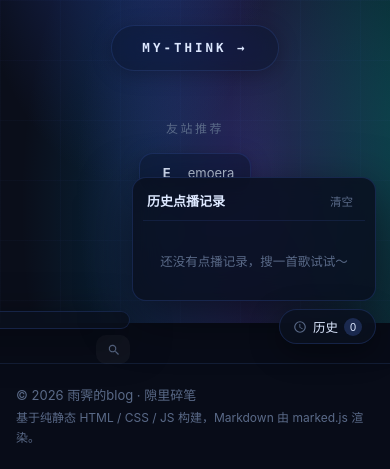
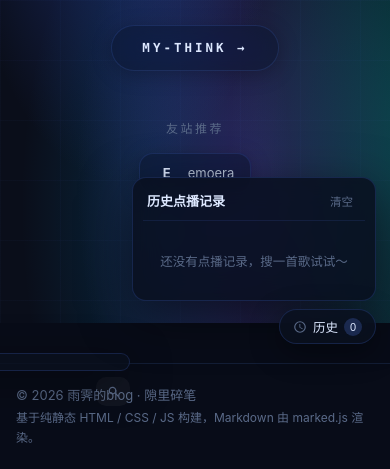
Before and after one commit to lotusor/lotusor.github.io, a plain HTML site: page index.html in a window 390 px wide. Shown: the part 420-889 px from the top of the page. Drawn offline with nearby package versions, Linux system fonts and the light colour scheme.

Commit message:
style(search): 搜索栏垂直回到默认 bottom(22px/14px)，水平保持 25vw

```diff
--- a/landing.css
+++ b/landing.css
@@ -564,12 +564,12 @@ body.on-blog .blog-head { padding-top: 72px; }
 
 /* ==================== 音乐控件（播放器页面级 + 内联搜索） ==================== */
 /* 播放器恢复 NMP 原生页面级定位（position=bottom-right，可在 HTML 改任意角） */
-/* .music-dock 仅承载内联搜索栏，固定在左 1/4 处（左边缘↔居中 MY-THINK 按钮的中点），垂直高度不变 */
+/* .music-dock 仅承载内联搜索栏，固定在左 1/4 处（左边缘↔居中 MY-THINK 按钮的中点），垂直回到默认 */
 
 .music-dock {
   position: fixed;
   left: 25vw;
-  bottom: 72px;
+  bottom: 22px;
   z-index: 45;
   display: flex;
   align-items: flex-end;
@@ -788,7 +788,7 @@ body.on-blog .blog-head { padding-top: 72px; }
   body.on-blog #app { padding: 0 16px; }
   .friend-sites { margin-top: 28px; }
   .friend-card { padding: 8px 16px; font-size: 13px; }
-  .music-dock { left: 25vw; bottom: 56px; }
+  .music-dock { left: 25vw; bottom: 14px; }
   .ms-inline-input-wrap.ms-active { width: 150px; }
   .ms-inline .ms-results { width: 220px; }
   .history-dock { right: 14px; bottom: 80px; }
```
